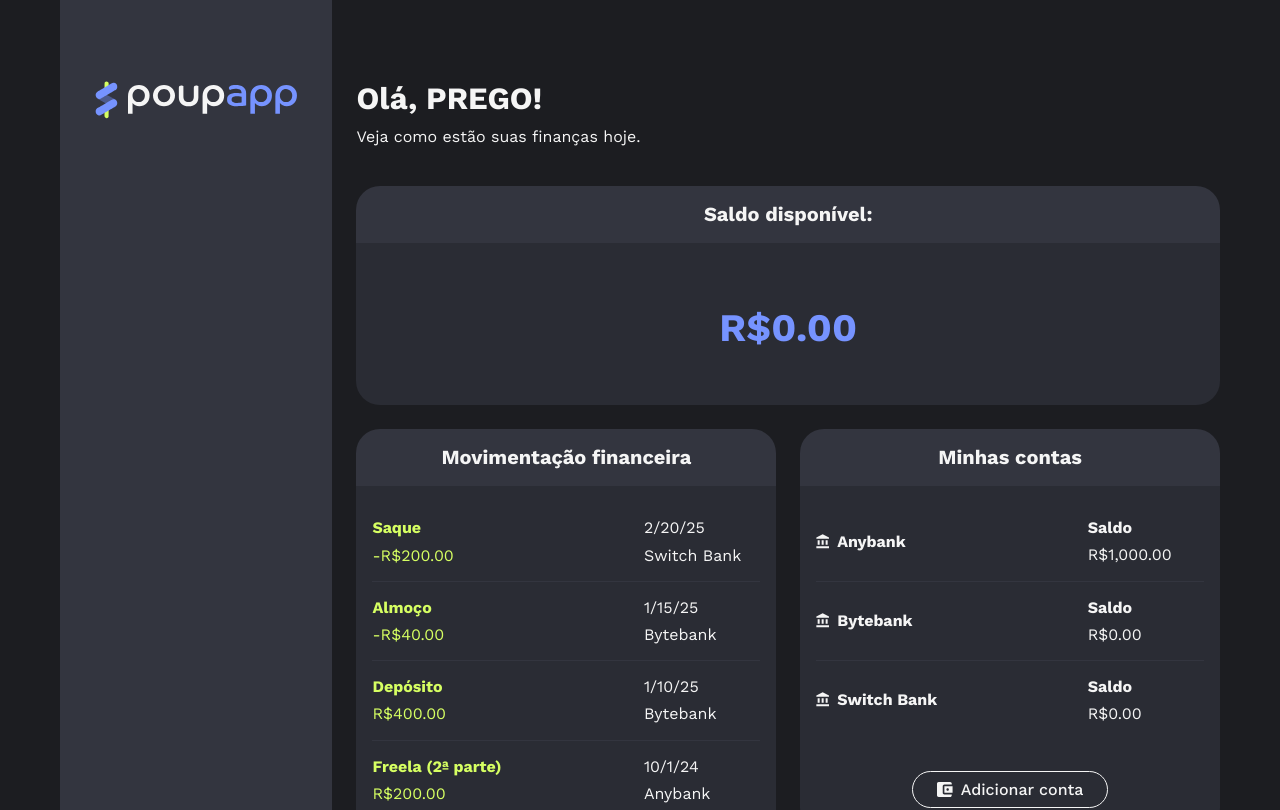
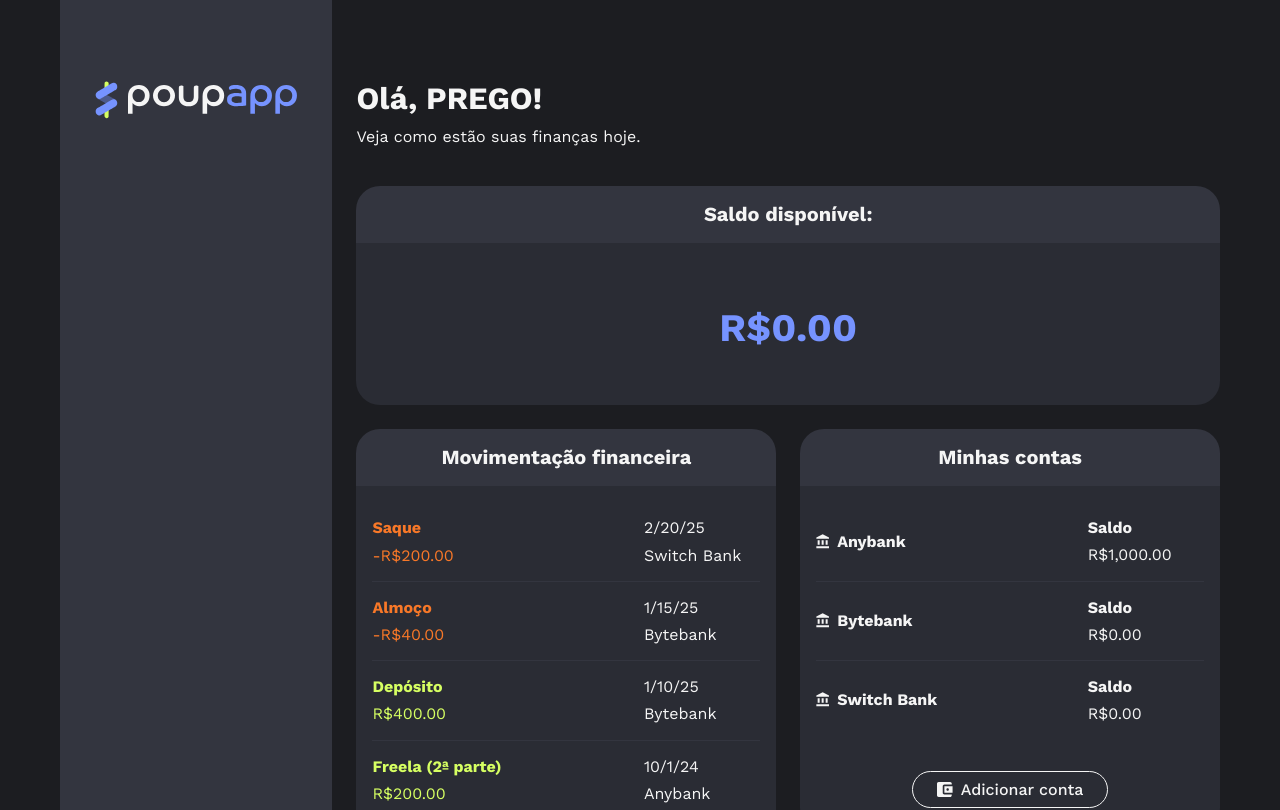
Before and after one commit to aldtorres/poupapp, an Angular app: page / in a window 1280 px wide. Shown: the top 810 px of the page. Built offline with nearby package versions, Linux system fonts and the light colour scheme.

Commit message:
DIRETIVA - appDestaqueValorNumericoDirective - passando valor para verificar como condição

```diff
--- a/src/app/area-financeira/transacoes/transacao/transacao.component.html
+++ b/src/app/area-financeira/transacoes/transacao/transacao.component.html
@@ -1,5 +1,5 @@
 <div class="transacao">
-  <div class="nome-e-valor"  appDestaqueValorNumericoDirective  >
+  <div class="nome-e-valor"  [appDestaqueValorNumericoDirective]="valor()" >
     <span class="nome texto-md">{{ transacao().nome || transacao().tipo }}</span>
     <span class="texto-md">{{ valor() | currency:"BRL" }}</span>
   </div>
--- a/src/app/compartilhados/destaque-valor-numerico.directive.ts
+++ b/src/app/compartilhados/destaque-valor-numerico.directive.ts
@@ -1,4 +1,4 @@
-import { afterRender, Directive, ElementRef } from "@angular/core";
+import { afterRender, Directive, ElementRef, input } from "@angular/core";
 
 //somente para atributos personalizados
 //DECORATOR
@@ -7,14 +7,24 @@ import { afterRender, Directive, ElementRef } from "@angular/core";
 })
 export class DestaqueValorNumericoDirective {
 
+    appDestaqueValorNumericoDirective = input.required<number>();
+
     //ElementRef ref do elemento do DOm = > iNJE.dep
     constructor(elemento : ElementRef<HTMLElement>){
         console.log('DIRETIVA --> DestaqueValorNumericoDirective APLICADO!')
         console.log(elemento)
 
         afterRender(() =>{
+            console.log('appDestaqueValorNumericoDirective: ' + this.appDestaqueValorNumericoDirective());
             //sempre dentro do afterRender, alterar apenas após renderizar!
-            elemento.nativeElement.style.color = "var(--destaque-receita)";
+
+            if(this.appDestaqueValorNumericoDirective() > 0){
+                elemento.nativeElement.style.color = "var(--destaque-receita)";
+            }else if(this.appDestaqueValorNumericoDirective() < 0){
+                elemento.nativeElement.style.color = "var(--destaque-despesa)";
+            }
+
+
             //elemento.nativeElement.style.color = "green";
         });
 
```
